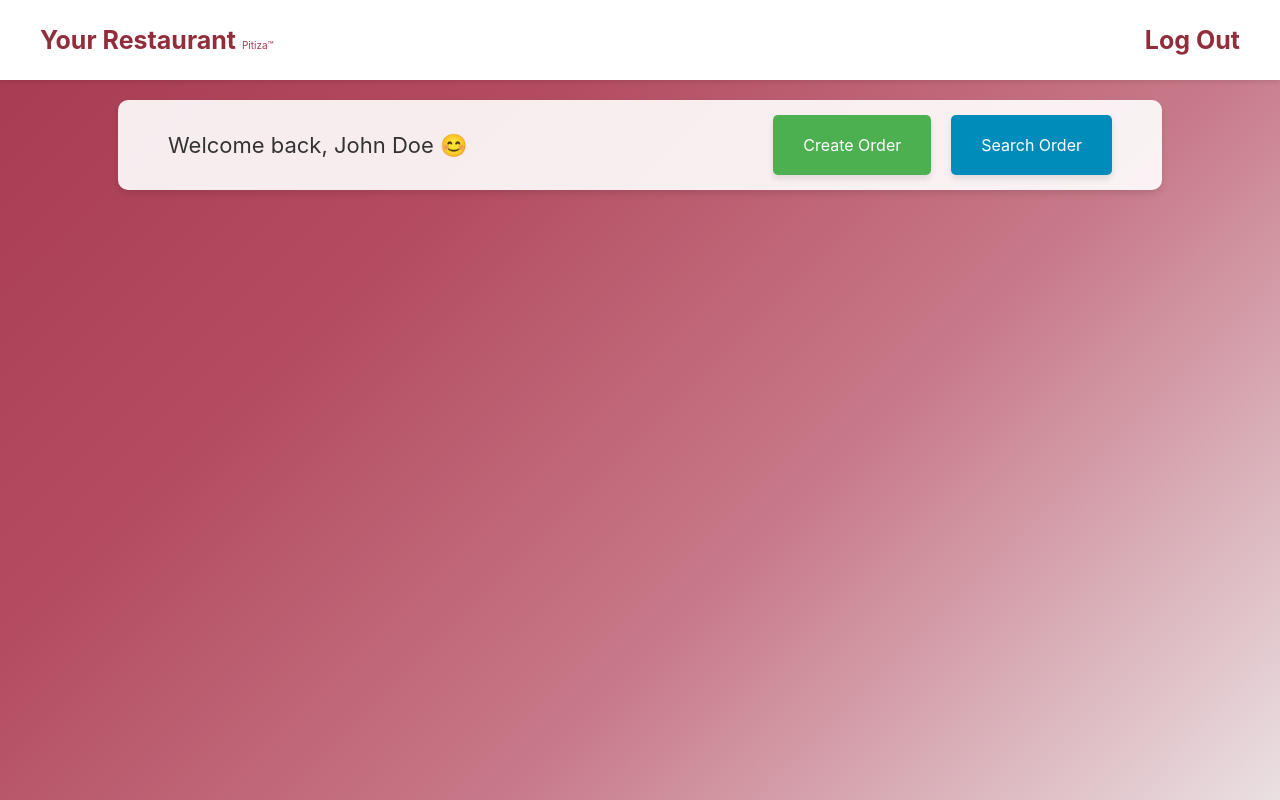
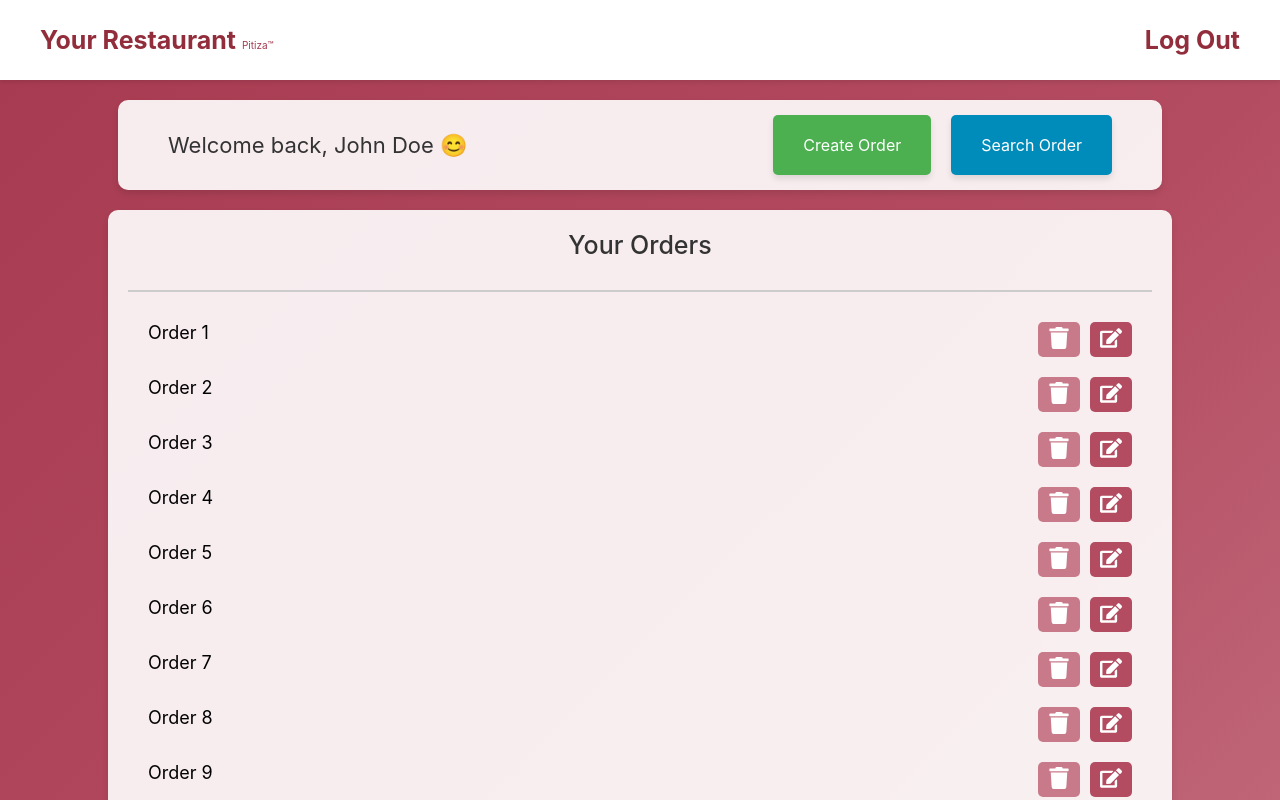
Before and after one commit to tuchanski/pitiza, a React (Vite) app in the folder frontend/: page / in a window 1280 px wide. Shown: the top 800 px of the page. Built offline with nearby package versions, Linux system fonts and the light colour scheme.

Commit message:
Add footer and add orders structure to dashboard

```diff
--- a/frontend/package.json
+++ b/frontend/package.json
@@ -12,6 +12,7 @@
   "dependencies": {
     "react": "^19.1.1",
     "react-dom": "^19.1.1",
+    "react-icons": "^5.5.0",
     "react-router-dom": "^7.9.1"
   },
   "devDependencies": {
--- a/frontend/src/App.jsx
+++ b/frontend/src/App.jsx
@@ -2,6 +2,7 @@ import { Routes, Route } from "react-router-dom";
 import Register from "./components/Register/Register.jsx";
 import Login from "./components/Login/Login.jsx";
 import Dashboard from "./components/Dashboard/Dashboard.jsx";
+
 
 function App() {
   return (
--- a/frontend/src/components/Dashboard/Dashboard.jsx
+++ b/frontend/src/components/Dashboard/Dashboard.jsx
@@ -2,13 +2,17 @@ import React from "react";
 import { useState } from "react";
 import styles from "./Dashboard.module.css";
 import Navbar from "./Navbar/Navbar.jsx";
+import Footer from "./Footer/Footer.jsx";
+import { FaTrash, FaEdit } from "react-icons/fa";
 
 function Dashboard() {
   const [user, setUser] = useState("");
+  const [orders, setOrders] = useState([]);
 
   function fetchUserData() {
     // Simulate fetching user data from an API
     setUser({ name: "John Doe" });
+    setOrders(Array.from({ length: 50 }, (_, i) => `Order ${i + 1}`));
   }
 
   React.useEffect(() => {
@@ -27,7 +31,36 @@ function Dashboard() {
             <button className={styles["btn-search"]}>Search Order</button>
           </div>
         </div>
+
+        <div className={styles["container-orders"]}>
+          <div className={styles["orders-header"]}>
+            <h2>Your Orders</h2>
+          </div>
+          {orders.length === 0 ? (
+            <p>No orders found.</p>
+          ) : (
+            <ul>
+              {orders.map((order, index) => (
+                <div className="order-item">
+                  <li key={index}>
+                    {order}{" "}
+                    <div className="btn-container">
+                      <button className={styles["btn-delete"]}>
+                        <FaTrash size={22} />
+                      </button>
+                      <button className={styles["btn-update"]}>
+                        <FaEdit size={22} />
+                      </button>
+                    </div>
+                  </li>
+                </div>
+              ))}
+            </ul>
+          )}
+        </div>
       </div>
+
+      <Footer />
     </div>
   );
 }
--- a/frontend/src/components/Dashboard/Dashboard.module.css
+++ b/frontend/src/components/Dashboard/Dashboard.module.css
@@ -4,15 +4,19 @@
     #a63a50 0%,
     #b44c61 30%,
     #c87a8a 60%,
-    #eeeeee 100%
+    #db8697 100%
   );
   min-height: 100vh;
-  padding-top: 100px;
+  box-sizing: border-box;
+  display: flex;
+  flex-direction: column;
 }
 
 .container {
+  flex: 1;
+  padding-top: 100px;
   display: flex;
-  justify-content: center;
+  flex-direction: column;
   align-items: center;
 }
 
@@ -28,10 +32,48 @@
   align-items: center;
 }
 
-.container-options p {
-  font-size: 22px;
-  color: #333;
-  margin-left: 40px;
+.container-options-buttons {
+  margin-right: 40px;
+}
+
+.container-cards {
+  display: flex;
+  justify-content: space-around;
+  margin-top: 20px;
+}
+.container-cards .card {
+  flex: 1;
+  margin: 0 10px;
+}
+
+.container-orders {
+  background-color: rgba(255, 255, 255, 0.9);
+  padding: 20px;
+  border-radius: 10px;
+  box-shadow: 0 4px 6px rgba(0, 0, 0, 0.1);
+  width: 80%;
+  max-width: 1200px;
+  margin-top: 20px;
+  display: flex;
+  flex-direction: column;
+  justify-content: space-around;
+}
+
+ul {
+  margin: 20px;
+  padding-left: 0;
+}
+
+li {
+  display: flex;
+  justify-content: space-between;
+  font-size: 18px;
+  padding: 10px 0;
+  border-bottom: 1px solid #ccc;
+}
+
+li:last-child {
+  border-bottom: none;
 }
 
 .btn-create {
@@ -47,7 +89,6 @@
   transition: 0.3s ease;
   box-shadow: 0 4px 6px rgba(0, 0, 0, 0.1);
 }
-
 .btn-create:hover {
   background-color: #45a049;
 }
@@ -64,11 +105,60 @@
   transition: 0.3s ease;
   box-shadow: 0 4px 6px rgba(0, 0, 0, 0.1);
 }
-
 .btn-search:hover {
   background-color: #007bb5;
 }
 
-.container-options-buttons {
-  margin-right: 40px;
+.btn-delete {
+  all: unset;
+  background-color: #c87a8a;
+  color: white;
+  padding: 5px 10px;
+  border: none;
+  border-radius: 5px;
+  cursor: pointer;
+  font-size: 14px;
+  margin-left: 10px;
+  transition: 0.3s ease;
 }
+.btn-delete:hover {
+  background-color: #a63a50;
+}
+
+.btn-update {
+  all: unset;
+  background-color: #b44c61;
+  color: white;
+  padding: 5px 10px;
+  border: none;
+  border-radius: 5px;
+  cursor: pointer;
+  font-size: 14px;
+  margin-left: 10px;
+  transition: 0.3s ease;
+}
+.btn-update:hover {
+  background-color: #a63a50;
+}
+
+.container-options p {
+  font-size: 22px;
+  color: #333;
+  margin-left: 40px;
+}
+
+.container-orders h2 {
+  text-align: center;
+  color: #333;
+  font-size: 25px;
+}
+
+.container-orders p {
+  text-align: center;
+  color: #666;
+  font-size: 18px;
+}
+
+.orders-header {
+  border-bottom: 2px solid #ccc;
+}
--- /dev/null
+++ b/frontend/src/components/Dashboard/Footer/Footer.jsx
@@ -0,0 +1,12 @@
+import React from "react";
+import styles from "./Footer.module.css";
+
+function Footer() {
+  return (
+    <footer className={styles.footer}>
+      <p>&copy; 2025 Pitiza | Guilherme Tuchanski Rocha</p>
+    </footer>
+  );
+}
+
+export default Footer;
--- /dev/null
+++ b/frontend/src/components/Dashboard/Footer/Footer.module.css
@@ -0,0 +1,9 @@
+.footer {
+  background-color: #f1f1f1;
+  text-align: center;
+  padding: 10px 0;
+  width: 100%;
+  margin-top: 40px;
+  color: #a63a50;
+  font-weight: 600;
+}
```
Also changed, not shown: 1 other file (tests, documents, lock files or other folders).
